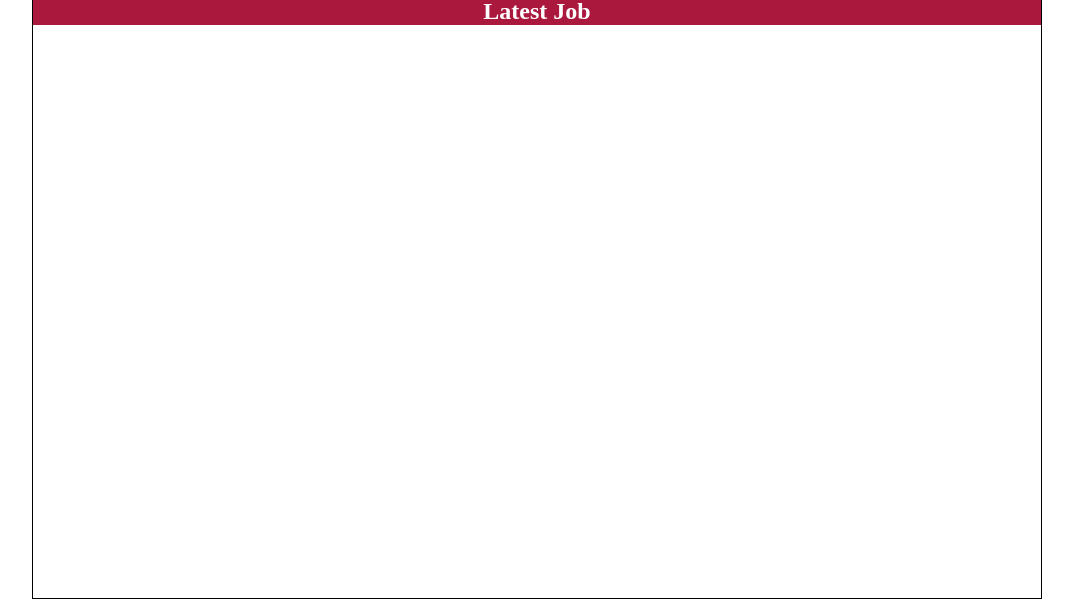
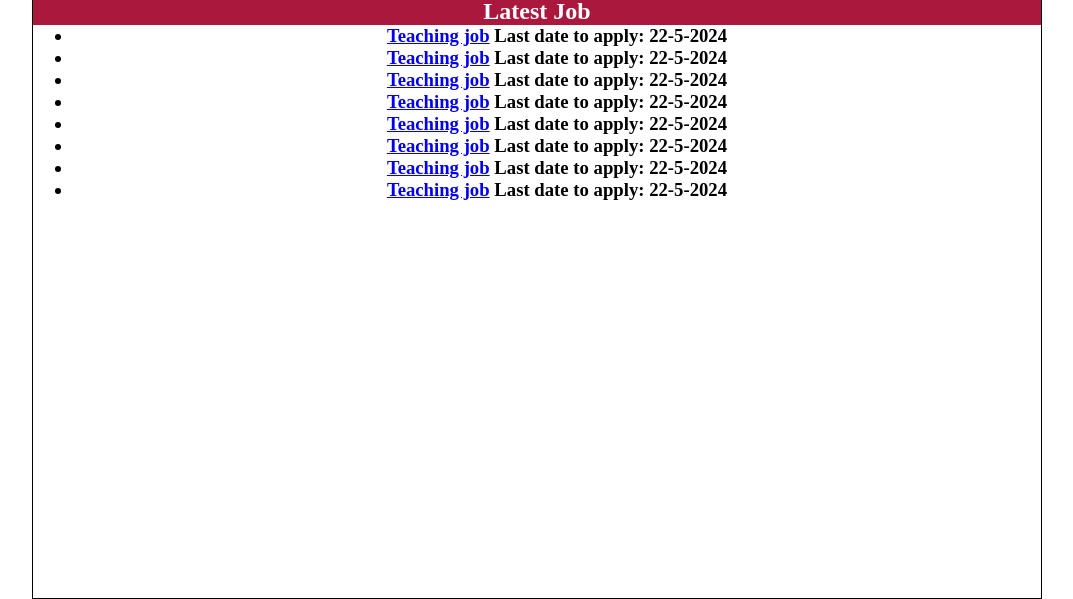
Before and after one commit to Harshi-garg17/SARKARI-RESULT-WEBSITE, a plain HTML site: page WEBSITE/latest-job.html in a window 1280 px wide. Shown: the part 240-839 px from the top of the page, without its empty margins (103-1176 px from the left). Drawn offline with Linux system fonts and the light colour scheme.

Commit message:
Update latest-job.html

```diff
--- a/WEBSITE/latest-job.html
+++ b/WEBSITE/latest-job.html
@@ -32,13 +32,24 @@
         </div>
         <!-- Latest-Job Notification -->
          <div class="latest-job">
-
+         <!-- Latest-Job Heading -->
              <div class="color">
                <h2> Latest Job </h2>
              </div>
-
+         <!-- Latest Job notification -->
              <div>
-
+                  <h3>
+                    <ul>
+                        <li><a href="#">Teaching job</a> Last date to apply: 22-5-2024</li>
+                        <li><a href="#">Teaching job</a> Last date to apply: 22-5-2024</li>
+                        <li><a href="#">Teaching job</a> Last date to apply: 22-5-2024</li>
+                        <li><a href="#">Teaching job</a> Last date to apply: 22-5-2024</li>
+                        <li><a href="#">Teaching job</a> Last date to apply: 22-5-2024</li>
+                        <li><a href="#">Teaching job</a> Last date to apply: 22-5-2024</li>
+                        <li><a href="#">Teaching job</a> Last date to apply: 22-5-2024</li>
+                        <li><a href="#">Teaching job</a> Last date to apply: 22-5-2024</li>
+                    </ul>
+                </h3>
              </div>
         </div>
 
```
